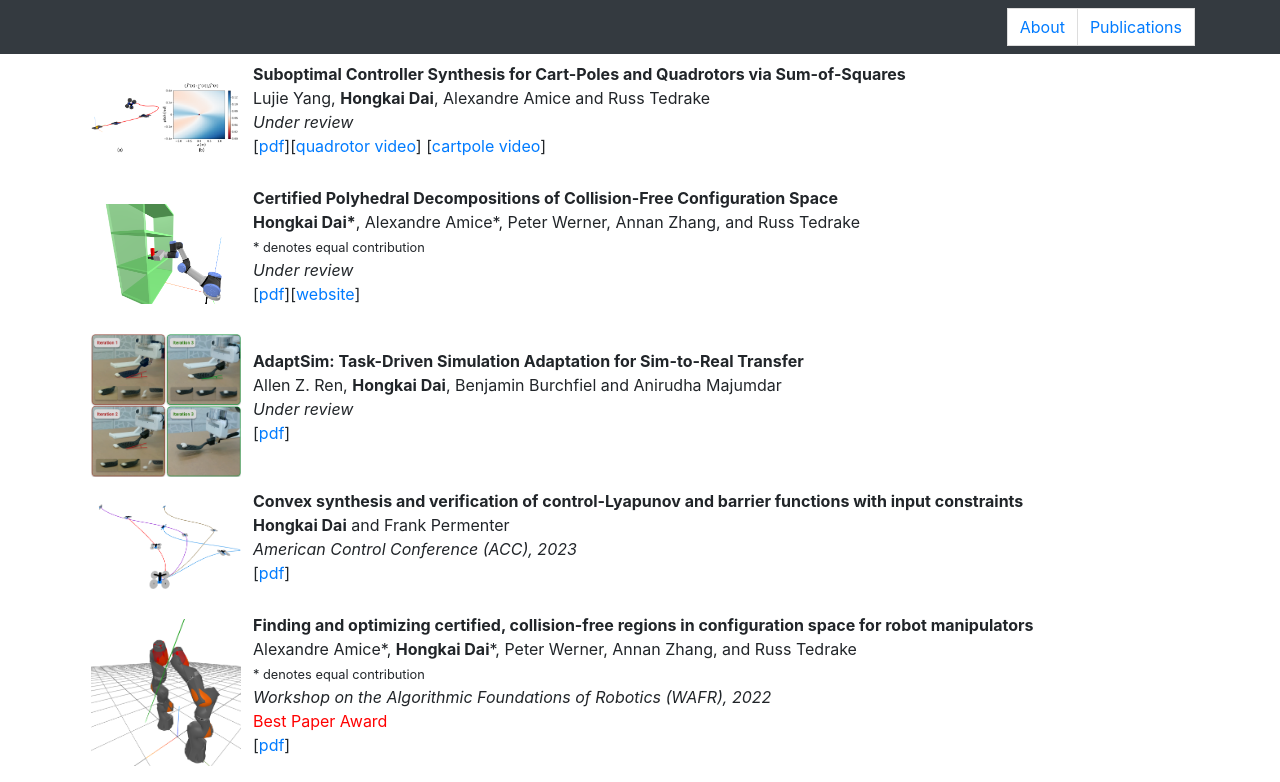
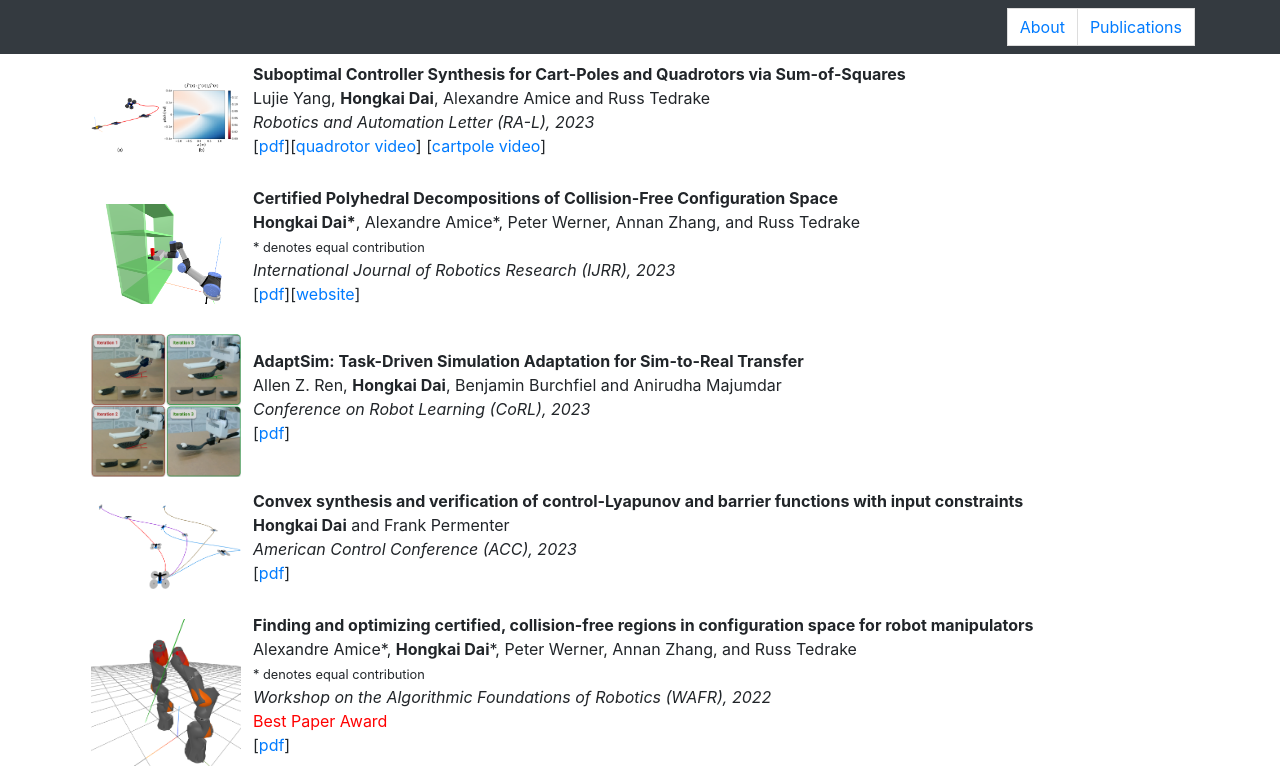
Before and after one commit to hongkai-dai/hongkai-dai.github.io, a plain HTML site: page publications.html in a window 1280 px wide. Shown: the top 782 px of the page. Drawn offline with Linux system fonts and the light colour scheme.

Commit message:
Add recent publications.

```diff
--- a/publications.html
+++ b/publications.html
@@ -56,15 +56,15 @@
     <div class="container">
     <div class="publication">
 	    <div> <img alt="project-thumb" src="figures/Yang23_logo.png" style="float:right;width:150px"/></div>
-	    <div><p><strong>Suboptimal Controller Synthesis for Cart-Poles and Quadrotors via Sum-of-Squares</strong><br/>Lujie Yang, <strong>Hongkai Dai</strong>, Alexandre Amice and Russ Tedrake<br/><i>Under review</i><br/>[<a href="https://arxiv.org/pdf/2304.12533.pdf">pdf</a>][<a  href="figures/quadrotor3d.html">quadrotor video</a>] [<a href="figures/cartpole.html">cartpole video</a>]<br/></p></div>
+	    <div><p><strong>Suboptimal Controller Synthesis for Cart-Poles and Quadrotors via Sum-of-Squares</strong><br/>Lujie Yang, <strong>Hongkai Dai</strong>, Alexandre Amice and Russ Tedrake<br/><i>Robotics and Automation Letter (RA-L), 2023</i><br/>[<a href="https://arxiv.org/pdf/2304.12533.pdf">pdf</a>][<a  href="figures/quadrotor3d.html">quadrotor video</a>] [<a href="figures/cartpole.html">cartpole video</a>]<br/></p></div>
     </div>
     <div class="publication">
 	    <div> <img alt="project-thumb" src="figures/Dai23_logo.png" style="float:right;width:150px"/></div>
-	    <div><p><strong>Certified Polyhedral Decompositions of Collision-Free Configuration Space</strong><br/><strong>Hongkai Dai*</strong>, Alexandre Amice*, Peter Werner, Annan Zhang, and Russ Tedrake<br/><small>* denotes equal contribution</small><br/><i>Under review</i><br/>[<a href="https://arxiv.org/pdf/2302.12219.pdf">pdf</a>][<a href="https://alexandreamice.github.io/project/c-iris/">website</a>]<br/></p></div>
+	    <div><p><strong>Certified Polyhedral Decompositions of Collision-Free Configuration Space</strong><br/><strong>Hongkai Dai*</strong>, Alexandre Amice*, Peter Werner, Annan Zhang, and Russ Tedrake<br/><small>* denotes equal contribution</small><br/><i>International Journal of Robotics Research (IJRR), 2023</i><br/>[<a href="https://arxiv.org/pdf/2302.12219.pdf">pdf</a>][<a href="https://alexandreamice.github.io/project/c-iris/">website</a>]<br/></p></div>
     </div>
     <div class="publication">
 	    <div> <img alt="project-thumb" src="figures/Ren23_logo.png" style="float:right;width:150px"/></div>
-	    <div><p><strong>AdaptSim: Task-Driven Simulation Adaptation for Sim-to-Real Transfer</strong><br/>Allen Z. Ren, <strong>Hongkai Dai</strong>, Benjamin Burchfiel and Anirudha Majumdar<br/><i>Under review</i><br/>[<a href="https://arxiv.org/pdf/2302.04903.pdf">pdf</a>]<br/></p></div>
+	    <div><p><strong>AdaptSim: Task-Driven Simulation Adaptation for Sim-to-Real Transfer</strong><br/>Allen Z. Ren, <strong>Hongkai Dai</strong>, Benjamin Burchfiel and Anirudha Majumdar<br/><i>Conference on Robot Learning (CoRL), 2023</i><br/>[<a href="https://arxiv.org/pdf/2302.04903.pdf">pdf</a>]<br/></p></div>
     </div>
     <div class="publication">
 	    <div> <img alt="project-thumb" src="figures/Dai22_logo.png" style="float:right;width:150px"/></div>
```
Also changed, not shown: index.html (+1 -1 lines).
